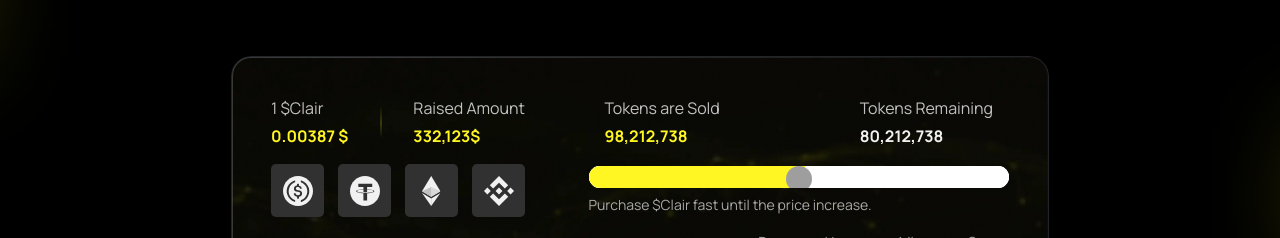
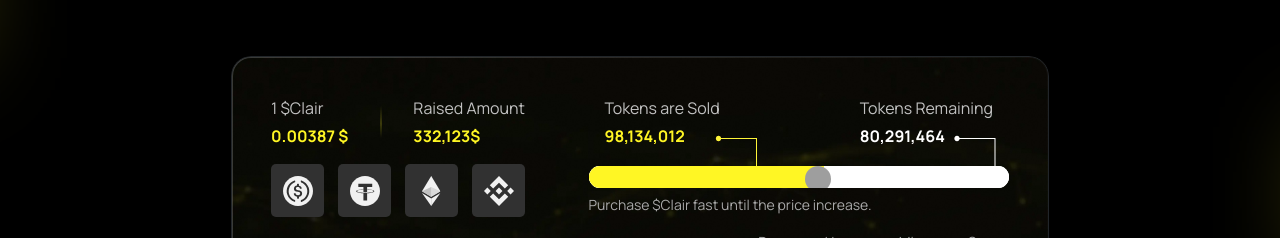
Before and after one commit to ajay-bishnoi/Clair, a React (Create React App) app: page / in a window 1280 px wide. Shown: the part 980-1218 px from the top of the page. Built offline with nearby package versions, Linux system fonts and the light colour scheme.

Commit message:
add functioning in token range

```diff
--- a/src/App.css
+++ b/src/App.css
@@ -14,34 +14,13 @@ body {
 .ff-manrope {
   font-family: "Manrope";
 }
-.fw-900 {
-  font-weight: 900;
-}
 .fw-800 {
   font-weight: 800;
 }
 .pointer {
   cursor: pointer;
 }
-/* ----opacity--- */
-.opacity_05 {
-  opacity: 0.5;
-}
-.opacity_06 {
-  opacity: 0.6;
-}
-.opacity_07 {
-  opacity: 0.7;
-}
-.opacity_08 {
-  opacity: 0.8;
-}
-.opacity_09 {
-  opacity: 0.9;
-}
-.opacity_1 {
-  opacity: 1;
-}
+
 /* ============================= header section ========================= */
 
 .header-bg-img {
@@ -358,6 +337,16 @@ input[type="range"]::-webkit-slider-thumb {
   max-width: 284px;
   height: 384px;
   z-index: -3;
+}
+.DenoteIcon1 {
+  position: absolute;
+  top: -31px;
+  left: 30%;
+}
+.DenoteIcon2 {
+  position: absolute;
+  top: -31px;
+  right: 3%;
 }
 
 /* ===================================Contaract Address =============== */
--- a/src/assets/Icon.js
+++ b/src/assets/Icon.js
@@ -556,6 +556,43 @@ export const PhaseCard = ({ headingName, content, clsName }) => {
   );
 };
 
-export const Ellips = ({setPositon}) => {
+export const Ellips = ({ setPositon }) => {
   return <div className={`ellips ${setPositon}`}></div>;
 };
+
+export const YellowDenote = () => {
+  return (
+    <span className="DenoteIcon1">
+      <svg
+        width="42"
+        height="32"
+        viewBox="0 0 42 32"
+        fill="none"
+        xmlns="http://www.w3.org/2000/svg"
+      >
+        <path
+          d="M41.5 3.5H42V3H41.5V3.5ZM0.833333 3.5C0.833333 4.97276 2.02724 6.16667 3.5 6.16667C4.97276 6.16667 6.16667 4.97276 6.16667 3.5C6.16667 2.02724 4.97276 0.833333 3.5 0.833333C2.02724 0.833333 0.833333 2.02724 0.833333 3.5ZM42 31.5V3.5H41V31.5H42ZM41.5 3H3.5V4H41.5V3Z"
+          fill="#FEF538"
+        />
+      </svg>
+    </span>
+  );
+};
+export const WhiteDenote = () => {
+  return (
+    <span className="DenoteIcon2">
+      <svg
+        width="42"
+        height="32"
+        viewBox="0 0 42 32"
+        fill="none"
+        xmlns="http://www.w3.org/2000/svg"
+      >
+        <path
+          d="M41 3.5H41.5V3H41V3.5ZM0.333333 3.5C0.333333 4.97276 1.52724 6.16667 3 6.16667C4.47276 6.16667 5.66667 4.97276 5.66667 3.5C5.66667 2.02724 4.47276 0.833333 3 0.833333C1.52724 0.833333 0.333333 2.02724 0.333333 3.5ZM41.5 31.5V3.5H40.5V31.5H41.5ZM41 3H3V4H41V3Z"
+          fill="white"
+        />
+      </svg>
+    </span>
+  );
+};
--- a/src/components/About.jsx
+++ b/src/components/About.jsx
@@ -11,7 +11,6 @@ import {
   USDCicon,
   USDTicon,
 } from "../assets/Icon";
-import Faceicon from "../assets/img/svg/cartonFace.svg";
 import Dino from "../assets/img/png/dino.webp";
 
 const About = () => {
@@ -57,6 +56,18 @@ const About = () => {
   };
 
   //
+  const [value, setValue] = useState(55);
+
+  const initialTokensSold = 98212738;
+  const initialTokensRemaining = 80212738;
+  const initialSliderValue = 50;
+  const totalTokens = initialTokensSold + initialTokensRemaining;
+  const calculatedTokensSold = Math.round(totalTokens * (value / 100));
+  const calculatedTokensRemaining = Math.max(
+    totalTokens - calculatedTokensSold,
+    0
+  );
+
   return (
     <div id="AboutData" className="-mt-111 pb-62 position-relative z-3">
       <Container className=" position-relative">
@@ -97,21 +108,29 @@ const About = () => {
             </Col>
             <Col lg={7} className="mt-lg-0 mt-md-5 mt-4">
               <div className=" w-100">
-                <div className="mb-18 px-sm-3 d-flex justify-content-between gap-28 align-items-center">
+                <div className="mb-18 px-3 d-flex justify-content-between gap-28 align-items-center">
                   <div className=" d-flex flex-column">
-                    <h5 className="mb-1 fw-normal ff-manrope fs-16 lh-24 clr-gray">
+                    <h5 className="mb-1 fw-normal ff-manrope  fs-16 lh-24 clr-gray ">
                       Tokens are Sold
                     </h5>
-                    <h4 className="mb-0 fw-bold fs-16 lh-24 clr-yello ff-manrope">
-                      98,212,738
+                    <h4
+                      className={`mb-0 fw-bold fs-16 lh-24  ff-manrope ${
+                        value >= 38 ? "clr-yello" : "clr-white"
+                      }`}
+                    >
+                      {calculatedTokensSold.toLocaleString()}
                     </h4>
                   </div>
                   <div className=" d-flex flex-column">
                     <h5 className="mb-1 fw-normal ff-manrope fs-16 lh-24 clr-gray">
                       Tokens Remaining
                     </h5>
-                    <h4 className="mb-0 fw-bold fs-16 lh-24 clr-whiteF1 ff-manrope">
-                      80,212,738
+                    <h4
+                      className={`mb-0 fw-bold fs-16 lh-24  ff-manrope ${
+                        value >= 98 ? "clr-yello" : "clr-white"
+                      }`}
+                    >
+                      {calculatedTokensRemaining.toLocaleString()}
                     </h4>
                   </div>
                 </div>
@@ -121,7 +140,37 @@ const About = () => {
                     className="rangeSlider"
                     min="0"
                     max="100"
+                    value={value}
+                    onChange={(e) => setValue(e.target.value)}
                   />
+                  <span className="DenoteIcon1">
+                    <svg
+                      width="42"
+                      height="32"
+                      viewBox="0 0 42 32"
+                      fill="none"
+                      xmlns="http://www.w3.org/2000/svg"
+                    >
+                      <path
+                        d="M41.5 3.5H42V3H41.5V3.5ZM0.833333 3.5C0.833333 4.97276 2.02724 6.16667 3.5 6.16667C4.97276 6.16667 6.16667 4.97276 6.16667 3.5C6.16667 2.02724 4.97276 0.833333 3.5 0.833333C2.02724 0.833333 0.833333 2.02724 0.833333 3.5ZM42 31.5V3.5H41V31.5H42ZM41.5 3H3.5V4H41.5V3Z"
+                        fill={value >= 38 ? "#FEF538" : "white"}
+                      />
+                    </svg>
+                  </span>
+                  <span className="DenoteIcon2">
+                    <svg
+                      width="42"
+                      height="32"
+                      viewBox="0 0 42 32"
+                      fill="none"
+                      xmlns="http://www.w3.org/2000/svg"
+                    >
+                      <path
+                        d="M41 3.5H41.5V3H41V3.5ZM0.333333 3.5C0.333333 4.97276 1.52724 6.16667 3 6.16667C4.47276 6.16667 5.66667 4.97276 5.66667 3.5C5.66667 2.02724 4.47276 0.833333 3 0.833333C1.52724 0.833333 0.333333 2.02724 0.333333 3.5ZM41.5 31.5V3.5H40.5V31.5H41.5ZM41 3H3V4H41V3Z"
+                        fill={value >= 98 ? "#FEF538" : "white"}
+                      />
+                    </svg>
+                  </span>
                 </div>
                 <p className="mb-3 ff-manrope fw-normal fs-14 lh-21 clr-gray3">
                   Purchase $Clair fast until the price increase.
```
Also changed, not shown: 1 other file (tests, documents, lock files or other folders).
